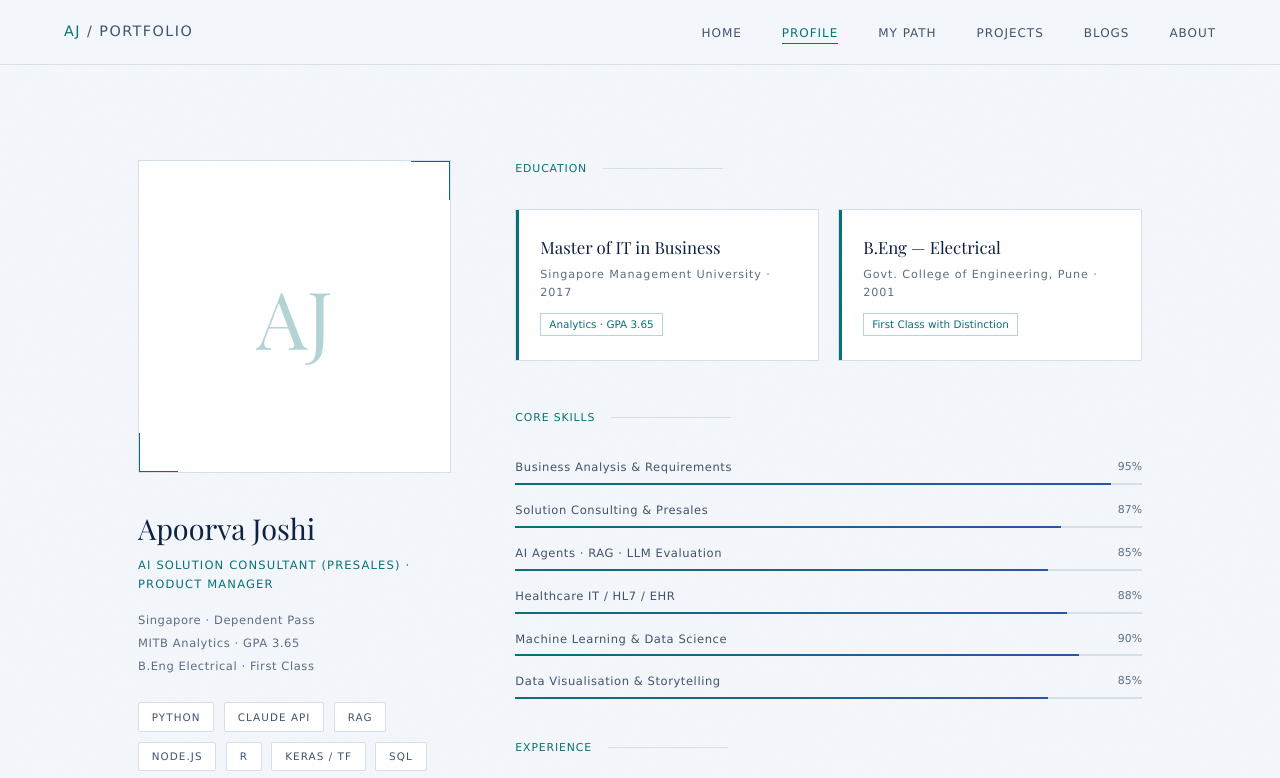
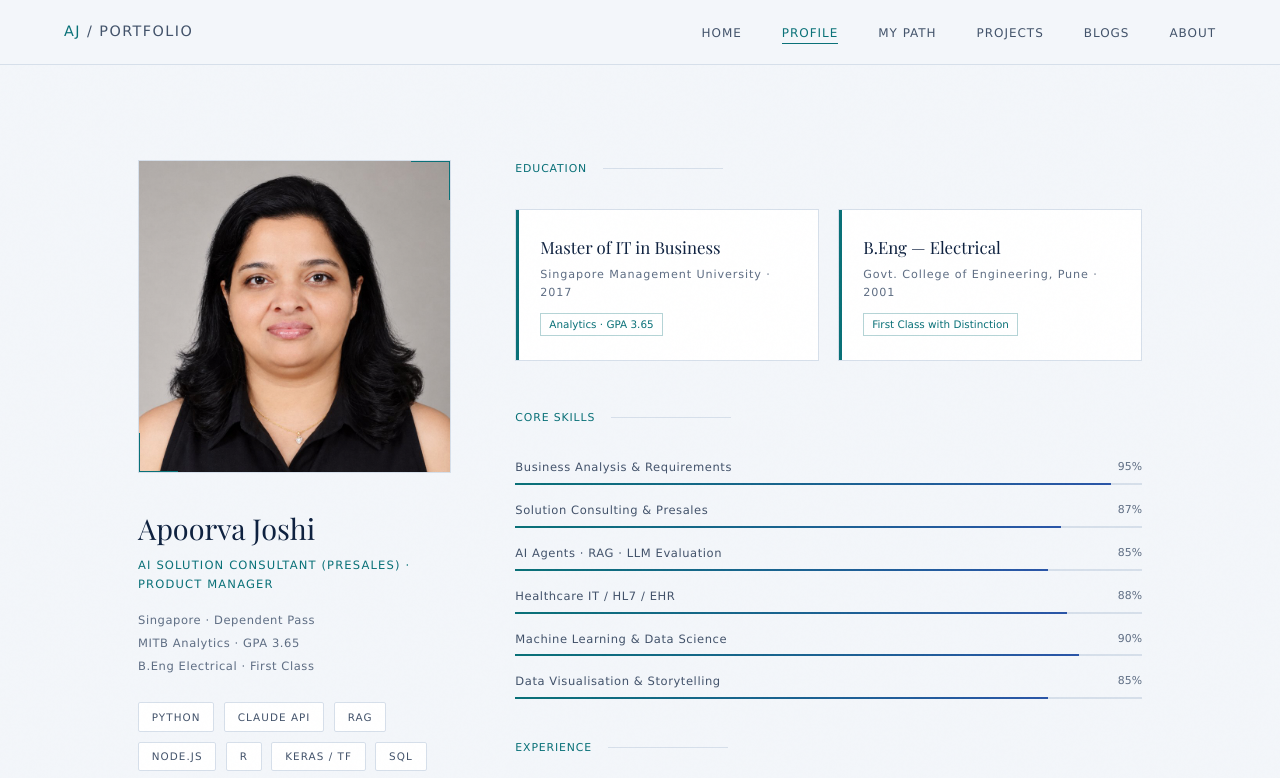
Before and after one commit to apoorvaaj/apoorvaaj, a plain HTML site: page index.html in a window 1280 px wide. Both pictures are taken after a click on the link "PROFILE". Shown: the top 778 px of the page. Drawn offline with nearby package versions, Linux system fonts and the light colour scheme; a web font is replaced by a local one.

Commit message:
Add files via upload

```diff
--- a/index.html
+++ b/index.html
@@ -362,6 +362,7 @@
     color: var(--accent);
     opacity: 0.3;
   }
+  .profile-photo { display: block; width: 100%; height: 100%; object-fit: cover; object-position: center top; }
   /* Decorative corner */
   .profile-avatar::before {
     content: '';
@@ -1192,7 +1193,7 @@
     <div class="profile-grid">
       <div class="profile-left">
         <div class="profile-avatar">
-          <div class="avatar-placeholder">AJ</div>
+          <img class="profile-photo" src="apoorva-joshi.jpg" alt="Portrait of Apoorva Joshi" width="800" height="800">
         </div>
         <div class="profile-name">Apoorva Joshi</div>
         <div class="profile-role">AI Solution Consultant (Presales) · Product Manager</div>
```
Also changed, not shown: apoorva-joshi.jpg (added).
